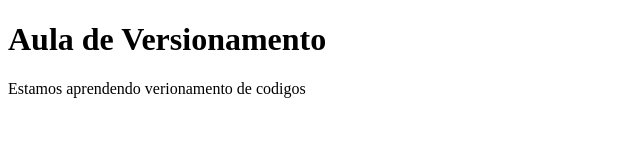
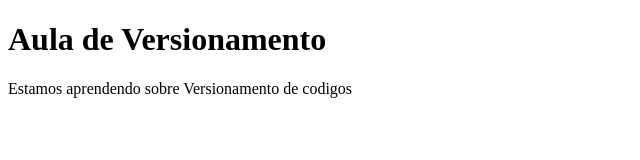
Before and after one commit to aldecineves/primeiro_versionamento, a plain HTML site: page index.html in a window 1280 px wide. Shown: the full height of the page, 0-640 px from the left. Drawn offline with Linux system fonts and the light colour scheme.

Commit message:
first commit

```diff
--- a/index.html
+++ b/index.html
@@ -8,6 +8,6 @@
 </head>
 <body>
     <h1>Aula de Versionamento</h1>
-    <p>Estamos aprendendo verionamento de codigos</p>
+    <p>Estamos aprendendo sobre Versionamento de codigos</p>
 </body>
 </html>
```
Also changed, not shown: 1 other file.
